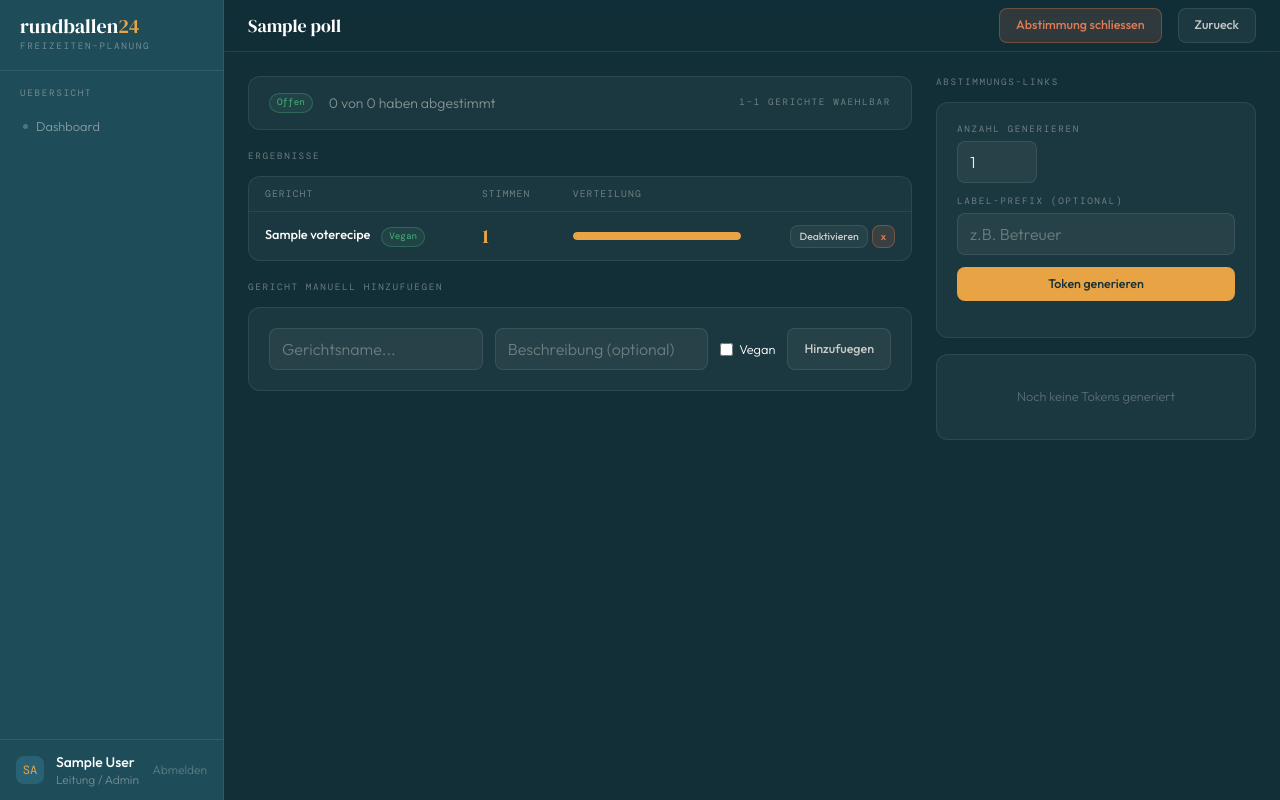
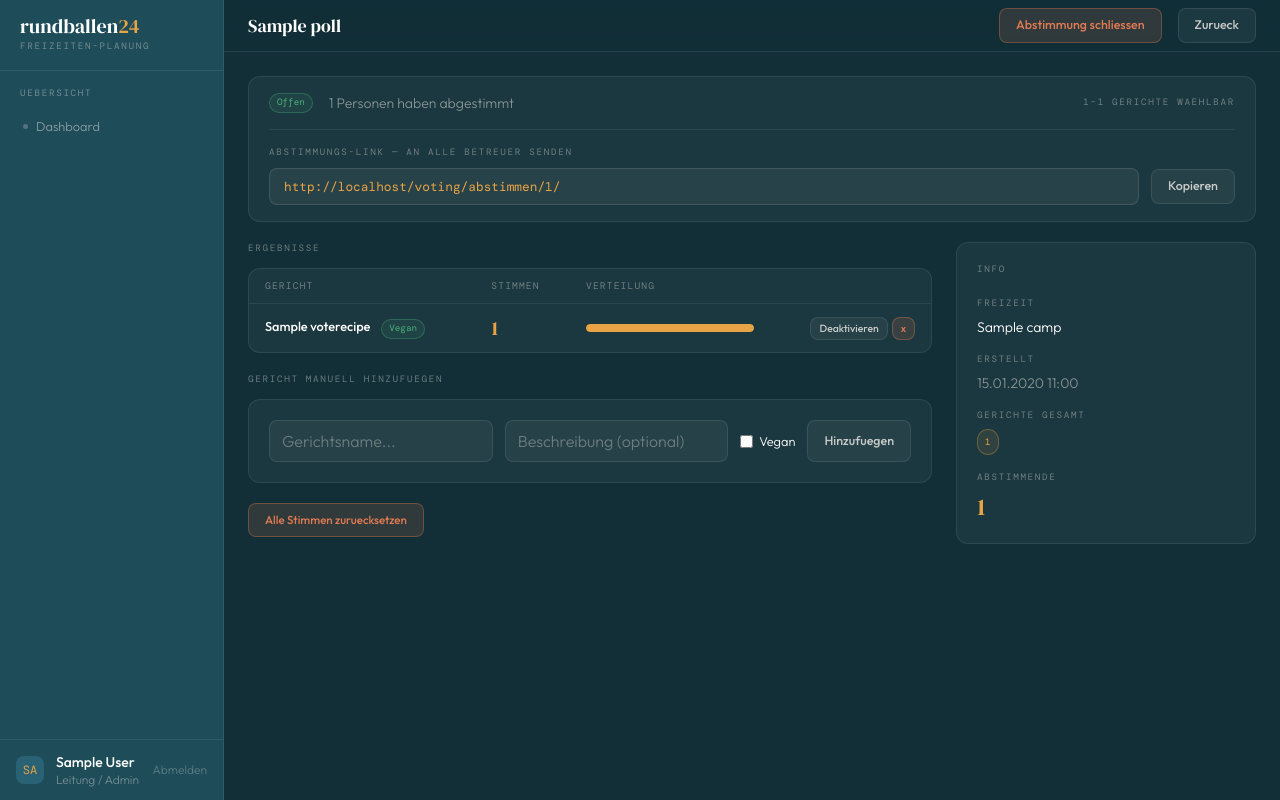
Before and after one commit to TrustyphoneP/rundballen25, a Django app: page /voting/1/ in a window 1280 px wide. Run offline with Django 5.2, Linux system fonts and the light colour scheme; a user stored in the database is signed in; tables that the repository leaves empty hold one stand-in row (values such as "Sample post"); data that the repository does not hold is empty; parts of the project's set-up code (start-up, migrations or seed data) failed here and were passed over; some libraries are stand-ins or nearby versions.

Commit message:
Session-based voting

```diff
--- a/apps/voting/urls.py
+++ b/apps/voting/urls.py
@@ -5,18 +5,17 @@ app_name = "voting"
 
 urlpatterns = [
     # Admin
-    path("",                                              views.admin_index,          name="index"),
-    path("neu/",                                          views.admin_create,         name="create"),
-    path("<int:pk>/",                                     views.admin_detail,         name="admin_detail"),
-    path("<int:pk>/status/",                              views.admin_set_status,     name="set_status"),
-    path("<int:pk>/gericht/hinzufuegen/",                 views.admin_add_recipe,     name="add_recipe"),
-    path("<int:pk>/gericht/<int:recipe_pk>/toggle/",      views.admin_toggle_recipe,  name="toggle_recipe"),
-    path("<int:pk>/gericht/<int:recipe_pk>/loeschen/",    views.admin_delete_recipe,  name="delete_recipe"),
-    path("<int:pk>/tokens/generieren/",                   views.admin_generate_tokens,name="generate_tokens"),
-    path("<int:pk>/token/<int:token_pk>/loeschen/",       views.admin_delete_token,   name="delete_token"),
-    path("<int:pk>/ergebnisse.json",                      views.results_json,         name="results_json"),
+    path("",                                           views.admin_index,         name="index"),
+    path("neu/",                                       views.admin_create,        name="create"),
+    path("<int:pk>/",                                  views.admin_detail,        name="admin_detail"),
+    path("<int:pk>/status/",                           views.admin_set_status,    name="set_status"),
+    path("<int:pk>/gericht/hinzufuegen/",              views.admin_add_recipe,    name="add_recipe"),
+    path("<int:pk>/gericht/<int:recipe_pk>/toggle/",   views.admin_toggle_recipe, name="toggle_recipe"),
+    path("<int:pk>/gericht/<int:recipe_pk>/loeschen/", views.admin_delete_recipe, name="delete_recipe"),
+    path("<int:pk>/stimmen/reset/",                    views.admin_reset_votes,   name="reset_votes"),
+    path("<int:pk>/ergebnisse.json",                   views.results_json,        name="results_json"),
 
-    # Öffentlich
-    path("abstimmen/<str:token>/",                        views.vote,                 name="vote"),
-    path("abstimmen/<str:token>/danke/",                  views.thank_you,            name="thank_you"),
+    # Öffentlich — ein Link für alle
+    path("abstimmen/<int:poll_id>/",                   views.vote,                name="vote"),
+    path("abstimmen/<int:poll_id>/danke/",             views.thank_you,           name="thank_you"),
 ]
--- a/apps/voting/views.py
+++ b/apps/voting/views.py
@@ -6,20 +6,26 @@ from django.utils import timezone
 from django.db.models import Count, Q
 from django.views.decorators.http import require_POST
 
-from apps.camps.models import Camp
 from apps.recipes.models import Recipe
-from .models import Poll, VoteRecipe, VoteToken, Vote
+from .models import Poll, VoteRecipe, Vote
 from .forms import PollForm
 
+
+# ---------------------------------------------------------------------------
+# Admin – Übersicht
+# ---------------------------------------------------------------------------
 
 @login_required
 def admin_index(request):
     polls = Poll.objects.select_related("camp").annotate(
-        token_count=Count("tokens", distinct=True),
-        used_count=Count("tokens", filter=Q(tokens__used=True), distinct=True),
+        voter_count=Count("vote_recipes__votes__session_key", distinct=True),
     )
     return render(request, "voting/admin_index.html", {"polls": polls})
 
+
+# ---------------------------------------------------------------------------
+# Admin – Poll anlegen
+# ---------------------------------------------------------------------------
 
 @login_required
 def admin_create(request):
@@ -44,10 +50,14 @@ def admin_create(request):
     return render(request, "voting/admin_create.html", {"form": form})
 
 
+# ---------------------------------------------------------------------------
+# Admin – Detail: Ergebnisse + Gerichte verwalten
+# ---------------------------------------------------------------------------
+
 @login_required
 def admin_detail(request, pk):
     poll = get_object_or_404(
-        Poll.objects.prefetch_related("vote_recipes__votes", "tokens"),
+        Poll.objects.prefetch_related("vote_recipes__votes"),
         pk=pk,
     )
     results = (
@@ -55,13 +65,27 @@ def admin_detail(request, pk):
         .annotate(cnt=Count("votes"))
         .order_by("-cnt", "name")
     )
+    # Eindeutige Abstimmende = distinct session_keys
+    total_voters = Vote.objects.filter(
+        vote_recipe__poll=poll
+    ).values("session_key").distinct().count()
+
+    # Abstimmungs-URL
+    vote_url = request.build_absolute_uri(
+        f"/voting/abstimmen/{poll.pk}/"
+    )
+
     return render(request, "voting/admin_detail.html", {
         "poll":         poll,
         "results":      results,
-        "total_voters": poll.tokens.filter(used=True).count(),
-        "total_tokens": poll.tokens.count(),
+        "total_voters": total_voters,
+        "vote_url":     vote_url,
     })
 
+
+# ---------------------------------------------------------------------------
+# Admin – Status setzen
+# ---------------------------------------------------------------------------
 
 @login_required
 @require_POST
@@ -82,6 +106,10 @@ def admin_set_status(request, pk):
     return redirect("voting:admin_detail", pk=pk)
 
 
+# ---------------------------------------------------------------------------
+# Admin – Gericht hinzufügen
+# ---------------------------------------------------------------------------
+
 @login_required
 @require_POST
 def admin_add_recipe(request, pk):
@@ -98,6 +126,10 @@ def admin_add_recipe(request, pk):
     return redirect("voting:admin_detail", pk=pk)
 
 
+# ---------------------------------------------------------------------------
+# Admin – Gericht aktivieren/deaktivieren
+# ---------------------------------------------------------------------------
+
 @login_required
 @require_POST
 def admin_toggle_recipe(request, pk, recipe_pk):
@@ -106,6 +138,10 @@ def admin_toggle_recipe(request, pk, recipe_pk):
     vr.save(update_fields=["is_active"])
     return redirect("voting:admin_detail", pk=pk)
 
+
+# ---------------------------------------------------------------------------
+# Admin – Gericht löschen
+# ---------------------------------------------------------------------------
 
 @login_required
 @require_POST
@@ -116,69 +152,99 @@ def admin_delete_recipe(request, pk, recipe_pk):
     return redirect("voting:admin_detail", pk=pk)
 
 
+# ---------------------------------------------------------------------------
+# Admin – Stimmen zurücksetzen (für Tests)
+# ---------------------------------------------------------------------------
+
 @login_required
 @require_POST
-def admin_generate_tokens(request, pk):
-    poll   = get_object_or_404(Poll, pk=pk)
-    count  = max(1, min(int(request.POST.get("count", 1)), 100))
-    prefix = request.POST.get("prefix", "").strip()
-    for i in range(count):
-        label = f"{prefix} {i+1}".strip() if prefix else ""
-        VoteToken.objects.create(poll=poll, label=label)
-    messages.success(request, f"{count} Token(s) generiert.")
+def admin_reset_votes(request, pk):
+    poll = get_object_or_404(Poll, pk=pk)
+    Vote.objects.filter(vote_recipe__poll=poll).delete()
+    messages.success(request, "Alle Stimmen zurückgesetzt.")
     return redirect("voting:admin_detail", pk=pk)
 
 
-@login_required
-@require_POST
-def admin_delete_token(request, pk, token_pk):
-    token = get_object_or_404(VoteToken, pk=token_pk, poll__pk=pk)
-    token.delete()
-    return redirect("voting:admin_detail", pk=pk)
+# ---------------------------------------------------------------------------
+# Abstimmungs-Screen (öffentlich, Session-basiert)
+# ---------------------------------------------------------------------------
 
+def vote(request, poll_id):
+    poll    = get_object_or_404(Poll, pk=poll_id)
+    session_key = request.session.session_key
 
-def vote(request, token):
-    vtoken = get_object_or_404(VoteToken, token=token)
-    poll   = vtoken.poll
+    # Session sicherstellen
+    if not session_key:
+        request.session.create()
+        session_key = request.session.session_key
 
-    if vtoken.used:
-        return render(request, "voting/already_voted.html", {"poll": poll})
     if poll.status != Poll.Status.OPEN:
         return render(request, "voting/poll_closed.html", {"poll": poll})
+
+    # Bereits abgestimmt?
+    session_voted_key = f"voted_poll_{poll_id}"
+    already_voted = request.session.get(session_voted_key, False)
+    if already_voted:
+        my_votes = Vote.objects.filter(
+            vote_recipe__poll=poll,
+            session_key=session_key,
+        ).select_related("vote_recipe")
+        return render(request, "voting/already_voted.html", {
+            "poll": poll, "my_votes": my_votes,
+        })
 
     recipes = poll.vote_recipes.filter(is_active=True).order_by("sort_order", "name")
 
     if request.method == "POST":
         selected_ids = request.POST.getlist("recipes")
+
         if len(selected_ids) > poll.max_votes:
-            messages.error(request, f"Maximal {poll.max_votes} Gerichte waehlbar.")
+            messages.error(request, f"Maximal {poll.max_votes} Gerichte wählbar.")
             return render(request, "voting/vote.html", {
-                "poll": poll, "recipes": recipes, "vtoken": vtoken,
+                "poll": poll, "recipes": recipes,
                 "selected_ids": [int(x) for x in selected_ids],
             })
+
         for rid in selected_ids:
             try:
                 vr = poll.vote_recipes.get(pk=rid, is_active=True)
-                Vote.objects.get_or_create(token=vtoken, vote_recipe=vr)
+                Vote.objects.get_or_create(vote_recipe=vr, session_key=session_key)
             except VoteRecipe.DoesNotExist:
                 pass
-        vtoken.used    = True
-        vtoken.used_at = timezone.now()
-        vtoken.save(update_fields=["used", "used_at"])
-        return redirect("voting:thank_you", token=token)
+
+        # Session markieren
+        request.session[session_voted_key] = True
+        request.session.modified = True
+
+        return redirect("voting:thank_you", poll_id=poll_id)
 
     return render(request, "voting/vote.html", {
-        "poll": poll, "recipes": recipes, "vtoken": vtoken, "selected_ids": [],
+        "poll":         poll,
+        "recipes":      recipes,
+        "selected_ids": [],
     })
 
 
-def thank_you(request, token):
-    vtoken = get_object_or_404(VoteToken, token=token)
+# ---------------------------------------------------------------------------
+# Danke-Seite
+# ---------------------------------------------------------------------------
+
+def thank_you(request, poll_id):
+    poll        = get_object_or_404(Poll, pk=poll_id)
+    session_key = request.session.session_key
+    my_votes    = Vote.objects.filter(
+        vote_recipe__poll=poll,
+        session_key=session_key,
+    ).select_related("vote_recipe")
     return render(request, "voting/thank_you.html", {
-        "poll":  vtoken.poll,
-        "votes": vtoken.votes.select_related("vote_recipe"),
+        "poll":     poll,
+        "my_votes": my_votes,
     })
 
+
+# ---------------------------------------------------------------------------
+# Ergebnisse JSON (Live-Refresh im Admin)
+# ---------------------------------------------------------------------------
 
 @login_required
 def results_json(request, pk):
@@ -189,7 +255,7 @@ def results_json(request, pk):
         .order_by("-cnt")
         .values("name", "cnt", "is_vegan")
     )
-    return JsonResponse({
-        "results":      list(results),
-        "total_voters": poll.tokens.filter(used=True).count(),
-    })
+    total = Vote.objects.filter(
+        vote_recipe__poll=poll
+    ).values("session_key").distinct().count()
+    return JsonResponse({"results": list(results), "total_voters": total})
--- a/templates/voting/admin_detail.html
+++ b/templates/voting/admin_detail.html
@@ -1,30 +1,6 @@
 {% extends "base/base.html" %}
 {% block title %}{{ poll.title }} – Abstimmung{% endblock %}
 {% block page_title %}{{ poll.title }}{% endblock %}
-
-{% block extra_head %}
-<script>
-// Live-Ergebnisse alle 10 Sekunden aktualisieren wenn Poll offen
-{% if poll.status == "open" %}
-function loadResults() {
-  fetch("{% url 'voting:results_json' pk=poll.pk %}")
-    .then(r => r.json())
-    .then(data => {
-      const max = Math.max(...data.results.map(r => r.cnt), 1);
-      data.results.forEach(r => {
-        const row = document.getElementById("result-" + encodeURIComponent(r.name));
-        if (!row) return;
-        row.querySelector(".result-count").textContent = r.cnt;
-        row.querySelector(".result-bar").style.width = (r.cnt / max * 100) + "%";
-      });
-      document.getElementById("voter-count").textContent =
-        data.total_voters + " von {% url 'voting:results_json' pk=poll.pk %}".includes("") ? "" : "";
-    });
-}
-setInterval(loadResults, 10000);
-{% endif %}
-</script>
-{% endblock %}
 
 {% block topbar_actions %}
   {% if poll.status == "draft" %}
@@ -47,12 +23,10 @@ setInterval(loadResults, 10000);
 {% endblock %}
 
 {% block content %}
-<div class="grid gap-6" style="grid-template-columns: 1fr 320px;">
 
-  <!-- Ergebnisse -->
-  <div>
-    <!-- Status-Banner -->
-    <div class="card px-5 py-4 mb-5 flex items-center gap-4">
+<!-- Status + Abstimmungs-Link -->
+<div class="card px-5 py-4 mb-5">
+  <div class="flex items-center gap-4 flex-wrap">
     {% if poll.status == "open" %}
       <span class="badge badge-ok">Offen</span>
     {% elif poll.status == "closed" %}
@@ -61,18 +35,36 @@ setInterval(loadResults, 10000);
       <span class="badge badge-blue">Entwurf</span>
     {% endif %}
     <span class="text-sm" style="color:rgba(240,237,232,0.5);">
-        {{ total_voters }} von {{ total_tokens }} haben abgestimmt
+      {{ total_voters }} Personen haben abgestimmt
     </span>
     <span class="section-mono ml-auto">
       {{ poll.min_votes }}–{{ poll.max_votes }} Gerichte waehlbar
     </span>
   </div>
 
+  {% if poll.status == "open" %}
+  <div class="mt-4 pt-4" style="border-top:1px solid rgba(240,237,232,0.08);">
+    <div class="section-mono mb-2">Abstimmungs-Link — an alle Betreuer senden</div>
+    <div class="flex items-center gap-3">
+      <code style="background:rgba(255,255,255,0.06); border:1px solid rgba(240,237,232,0.12);
+                   border-radius:8px; padding:8px 14px; font-size:0.8rem; flex:1;
+                   color:#e8a444; font-family:'DM Mono',monospace; word-break:break-all;">
+        {{ vote_url }}
+      </code>
+      <button onclick="navigator.clipboard.writeText('{{ vote_url }}'); this.textContent='Kopiert!';"
+              class="btn btn-ghost" style="flex-shrink:0;">Kopieren</button>
+    </div>
+  </div>
+  {% endif %}
+</div>
+
+<div class="grid gap-6" style="grid-template-columns: 1fr 300px;">
+
   <!-- Ergebnisse -->
+  <div>
     <div class="section-mono mb-3">Ergebnisse</div>
     <div class="card overflow-hidden mb-5">
       {% if results %}
-      {% with max_votes=results.first.cnt|default:1 %}
       <table>
         <thead><tr>
           <th>Gericht</th>
@@ -81,20 +73,21 @@ setInterval(loadResults, 10000);
           <th></th>
         </tr></thead>
         <tbody>
+          {% with max_cnt=results.first.cnt|default:1 %}
           {% for vr in results %}
-          <tr id="result-{{ vr.name|urlencode }}">
+          <tr>
             <td>
               <span class="font-medium">{{ vr.name }}</span>
               {% if vr.is_vegan %}<span class="badge badge-ok ml-2">Vegan</span>{% endif %}
               {% if not vr.is_active %}<span class="badge badge-muted ml-2">Inaktiv</span>{% endif %}
             </td>
             <td>
-              <span class="result-count font-display text-xl" style="color:#e8a444;">{{ vr.cnt }}</span>
+              <span class="font-display text-xl" style="color:#e8a444;">{{ vr.cnt }}</span>
             </td>
             <td>
               <div class="h-2 rounded-full overflow-hidden" style="background:rgba(240,237,232,0.08);">
-                <div class="result-bar h-full rounded-full transition-all"
-                     style="background:#e8a444; width:{% if max_votes > 0 %}{% widthratio vr.cnt max_votes 100 %}{% else %}0{% endif %}%;"></div>
+                <div class="h-full rounded-full"
+                     style="background:#e8a444; width:{% if max_cnt > 0 %}{% widthratio vr.cnt max_cnt 100 %}{% else %}0{% endif %}%;"></div>
               </div>
             </td>
             <td>
@@ -106,7 +99,7 @@ setInterval(loadResults, 10000);
                   </button>
                 </form>
                 <form method="post" action="{% url 'voting:delete_recipe' pk=poll.pk recipe_pk=vr.pk %}"
-                      onsubmit="return confirm('Gericht wirklich loeschen?')">
+                      onsubmit="return confirm('Wirklich loeschen?')">
                   {% csrf_token %}
                   <button type="submit" class="btn btn-danger" style="padding:3px 8px; font-size:0.65rem;">x</button>
                 </form>
@@ -114,9 +107,9 @@ setInterval(loadResults, 10000);
             </td>
           </tr>
           {% endfor %}
+          {% endwith %}
         </tbody>
       </table>
-      {% endwith %}
       {% else %}
       <div class="p-10 text-center" style="color:rgba(240,237,232,0.3);">Noch keine Gerichte</div>
       {% endif %}
@@ -124,88 +117,67 @@ setInterval(loadResults, 10000);
 
     <!-- Gericht manuell hinzufuegen -->
     <div class="section-mono mb-3">Gericht manuell hinzufuegen</div>
-    <div class="card p-5">
-      <form method="post" action="{% url 'voting:add_recipe' pk=poll.pk %}" class="flex gap-3">
+    <div class="card p-5 mb-5">
+      <form method="post" action="{% url 'voting:add_recipe' pk=poll.pk %}" class="flex gap-3 flex-wrap">
         {% csrf_token %}
-        <input type="text" name="name" placeholder="Gerichtsname..." style="flex:1;">
-        <input type="text" name="description" placeholder="Beschreibung (optional)" style="flex:1;">
-        <label class="check-label flex-shrink-0">
-          <input type="checkbox" name="is_vegan"> Vegan
-        </label>
+        <input type="text" name="name" placeholder="Gerichtsname..." style="flex:1; min-width:160px;">
+        <input type="text" name="description" placeholder="Beschreibung (optional)" style="flex:1; min-width:160px;">
+        <label class="check-label flex-shrink-0"><input type="checkbox" name="is_vegan"> Vegan</label>
         <button type="submit" class="btn btn-ghost flex-shrink-0">Hinzufuegen</button>
       </form>
     </div>
-  </div>
 
-  <!-- Rechte Spalte: Tokens -->
-  <div>
-    <div class="section-mono mb-3">Abstimmungs-Links</div>
-    <div class="card p-5 mb-4">
-      <form method="post" action="{% url 'voting:generate_tokens' pk=poll.pk %}" class="mb-4">
+    <!-- Stimmen zuruecksetzen -->
+    <form method="post" action="{% url 'voting:reset_votes' pk=poll.pk %}"
+          onsubmit="return confirm('Alle Stimmen wirklich loeschen? Kann nicht rueckgaengig gemacht werden.')">
       {% csrf_token %}
-        <div class="mb-3">
-          <label class="section-mono block mb-1">Anzahl generieren</label>
-          <input type="number" name="count" value="1" min="1" max="100" style="width:80px;">
-        </div>
-        <div class="mb-3">
-          <label class="section-mono block mb-1">Label-Prefix (optional)</label>
-          <input type="text" name="prefix" placeholder="z.B. Betreuer">
-        </div>
-        <button type="submit" class="btn btn-primary" style="width:100%; justify-content:center;">
-          Token generieren
+      <button type="submit" class="btn btn-danger" style="font-size:0.72rem;">
+        Alle Stimmen zuruecksetzen
       </button>
     </form>
   </div>
 
-    <!-- Token-Liste -->
-    <div class="card overflow-hidden" style="max-height:500px; overflow-y:auto;">
-      {% if poll.tokens.all %}
-      <table>
-        <thead><tr>
-          <th>Label</th>
-          <th>Status</th>
-          <th></th>
-        </tr></thead>
-        <tbody>
-          {% for token in poll.tokens.all %}
-          <tr>
-            <td style="font-size:0.75rem;">
-              {{ token.label|default:"–" }}
-              <div class="font-mono" style="font-size:0.6rem; color:rgba(240,237,232,0.3);">
-                {{ token.token|slice:":12" }}…
+  <!-- Rechte Spalte: Info -->
+  <div>
+    <div class="card p-5">
+      <div class="section-mono mb-4">Info</div>
+      <div class="space-y-3 text-sm">
+        <div>
+          <div class="section-mono mb-1">Freizeit</div>
+          <span>{{ poll.camp.name }}</span>
         </div>
-            </td>
-            <td>
-              {% if token.used %}
-                <span class="badge badge-ok">Abgestimmt</span>
-              {% else %}
-                <span class="badge badge-muted">Offen</span>
-              {% endif %}
-            </td>
-            <td>
-              <div class="flex gap-1">
-                <a href="{% url 'voting:vote' token=token.token %}"
-                   target="_blank"
-                   class="btn btn-ghost" style="padding:2px 6px; font-size:0.6rem;">Link</a>
-                {% if not token.used %}
-                <form method="post" action="{% url 'voting:delete_token' pk=poll.pk token_pk=token.pk %}">
-                  {% csrf_token %}
-                  <button type="submit" class="btn btn-danger" style="padding:2px 6px; font-size:0.6rem;">x</button>
-                </form>
-                {% endif %}
+        <div>
+          <div class="section-mono mb-1">Erstellt</div>
+          <span style="color:rgba(240,237,232,0.5);">{{ poll.created_at|date:"d.m.Y H:i" }}</span>
         </div>
-            </td>
-          </tr>
-          {% endfor %}
-        </tbody>
-      </table>
-      {% else %}
-      <div class="p-8 text-center" style="color:rgba(240,237,232,0.3); font-size:0.8rem;">
-        Noch keine Tokens generiert
+        <div>
+          <div class="section-mono mb-1">Gerichte gesamt</div>
+          <span class="badge badge-blue">{{ poll.vote_recipes.count }}</span>
         </div>
-      {% endif %}
+        <div>
+          <div class="section-mono mb-1">Abstimmende</div>
+          <span class="font-display text-2xl" style="color:#e8a444;">{{ total_voters }}</span>
+        </div>
+      </div>
     </div>
   </div>
 
 </div>
+
+{% if poll.status == "open" %}
+<script>
+// Ergebnisse alle 15 Sekunden aktualisieren
+setInterval(function() {
+  fetch("{% url 'voting:results_json' pk=poll.pk %}")
+    .then(r => r.json())
+    .then(data => {
+      document.querySelectorAll('[data-vr-name]').forEach(row => {
+        const name = row.dataset.vrName;
+        const r    = data.results.find(x => x.name === name);
+        if (r) row.querySelector('.vote-cnt').textContent = r.cnt;
+      });
+    });
+}, 15000);
+</script>
+{% endif %}
 {% endblock %}
--- a/templates/voting/thank_you.html
+++ b/templates/voting/thank_you.html
@@ -19,14 +19,14 @@
       Deine Stimme wurde gezaehlt.
     </div>
 
-    {% if votes %}
+    {% if my_votes %}
     <div style="background:rgba(255,255,255,0.04); border:1px solid rgba(240,237,232,0.09);
                 border-radius:14px; padding:20px; margin-bottom:24px; text-align:left;">
       <div style="font-size:0.6rem; letter-spacing:0.18em; text-transform:uppercase;
                   color:rgba(240,237,232,0.4); margin-bottom:12px; font-family:'DM Mono',monospace;">
         Deine Auswahl
       </div>
-      {% for vote in votes %}
+      {% for vote in my_votes %}
       <div style="padding:8px 0; border-bottom:1px solid rgba(240,237,232,0.05); font-size:0.85rem;">
         {{ vote.vote_recipe.name }}
       </div>
```
Also changed, not shown: apps/voting/models.py (+17 -77 lines), templates/voting/already_voted.html (+17 -4 lines), apps/voting/migrations/0002_rebuild.py (added), apps/voting/migrations/0005_session_based_voting.py (added). Lines whose indentation alone changed are shown as unchanged.
